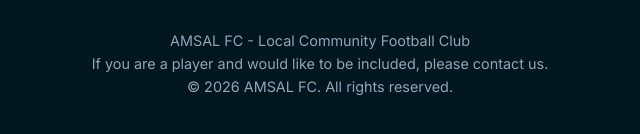
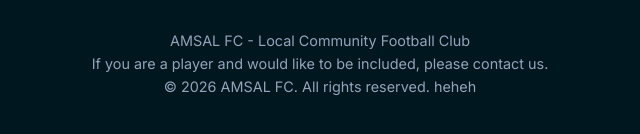
Before and after one commit to fiftytwo-52/AmsalFC, a website: page public/index.html in a window 1280 px wide. Shown: the part 4244-4378 px from the top of the page, 320-960 px from the left. Drawn offline with nearby package versions, Linux system fonts and the light colour scheme; no server answers.

Commit message:
cardsfixed

```diff
--- a/public/index.html
+++ b/public/index.html
@@ -296,6 +296,7 @@
                     AMSAL FC - Local Community Football Club<br>
                     If you are a player and would like to be included, please contact us.<br>
                     © 2026 AMSAL FC. All rights reserved.
+                    heheh
                 </p>
 
             </div>
```
